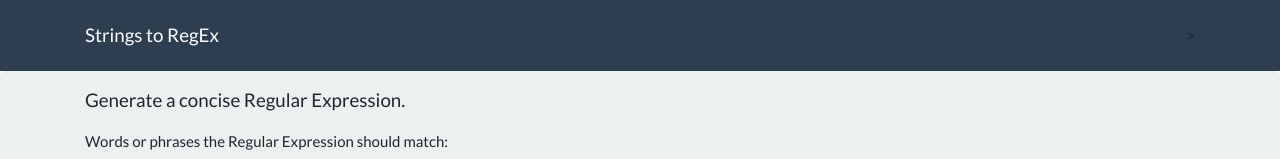
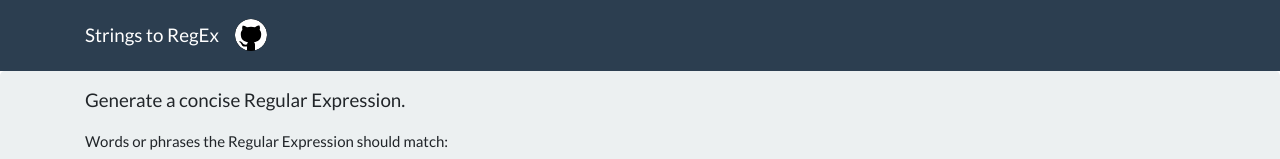
Before and after one commit to wimpyprogrammer/strings-to-regex, a website built with webpack: page demo/index.html in a window 1280 px wide. Shown: the top 159 px of the page. Built offline with nearby package versions, Linux system fonts and the light colour scheme.

Commit message:
Link GitHub in demo navbar

```diff
--- a/demo/index.html
+++ b/demo/index.html
@@ -61,7 +61,17 @@
 		<nav class="navbar navbar-expand-lg navbar-dark bg-primary">
 			<div class="container">
 				<a class="navbar-brand" href="javascript:void(0)">Strings to RegEx</a>
+				<a
+					href="https://github.com/wimpyprogrammer/strings-to-regex"
+					title="See strings-to-regex on GitHub"
 				>
+					<svg aria-hidden="true" height="32" viewBox="0 0 16 16" width="32">
+						<path
+							fill-rule="evenodd"
+							d="M8 0a8 8 0 0 0-2.5 15.6c.4 0 .5-.2.5-.4v-1.5c-2 .4-2.5-.5-2.7-1 0-.1-.5-.9-.8-1-.3-.2-.7-.6 0-.6.6 0 1 .6 1.2.8.7 1.2 1.9 1 2.4.7 0-.5.2-.9.5-1-1.8-.3-3.7-1-3.7-4 0-.9.3-1.6.8-2.2 0-.2-.3-1 .1-2 0 0 .7-.3 2.2.7a7.4 7.4 0 0 1 4 0c1.5-1 2.2-.8 2.2-.8.5 1.1.2 2 .1 2.1.5.6.8 1.3.8 2.2 0 3-1.9 3.7-3.6 4 .3.2.5.7.5 1.4v2.2c0 .2.1.5.5.4A8 8 0 0 0 16 8a8 8 0 0 0-8-8z"
+						/>
+					</svg>
+				</a>
 			</div>
 		</nav>
 
--- a/demo/styles.css
+++ b/demo/styles.css
@@ -1,3 +1,13 @@
+.navbar > .container {
+	justify-content: inherit;
+}
+
+.navbar svg {
+	background-color: black;
+	border-radius: 50%;
+	fill: white;
+}
+
 .jumbotron {
 	padding-bottom: 1em;
 	padding-top: 1em;
```
